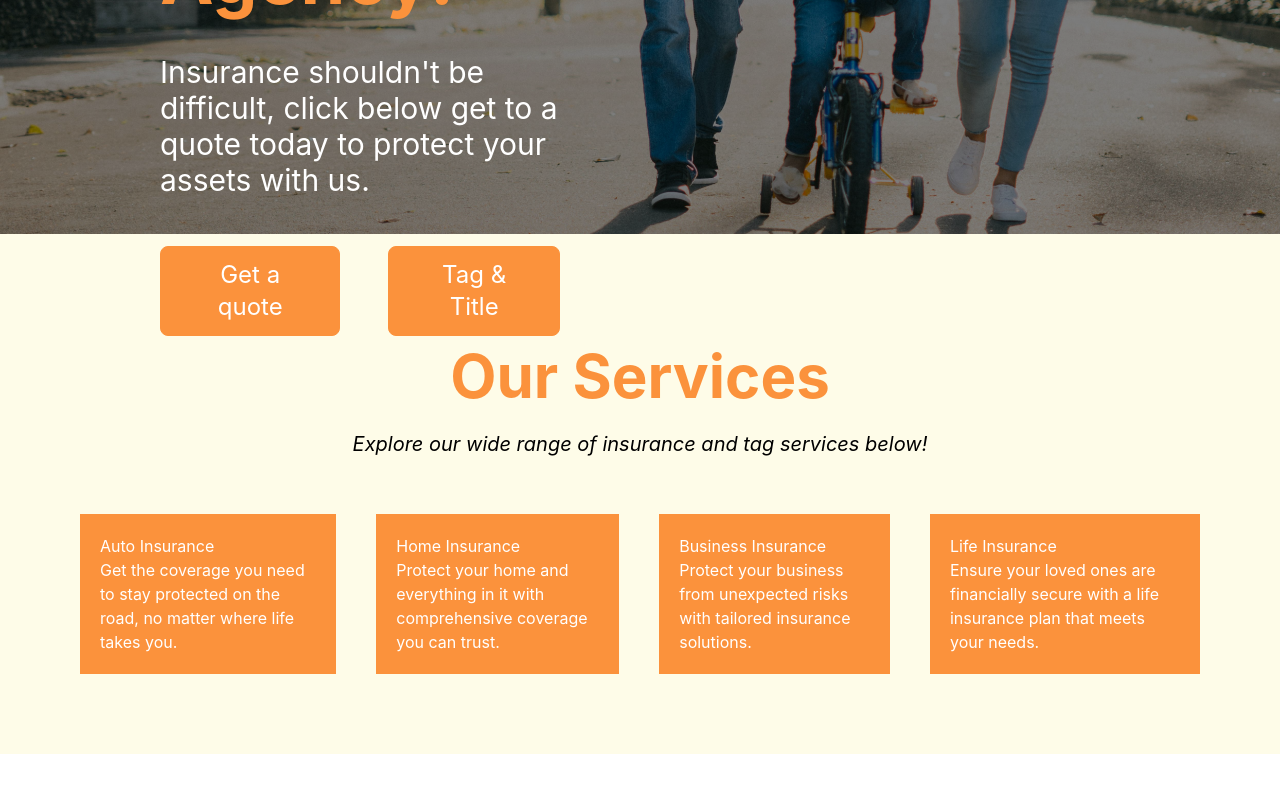
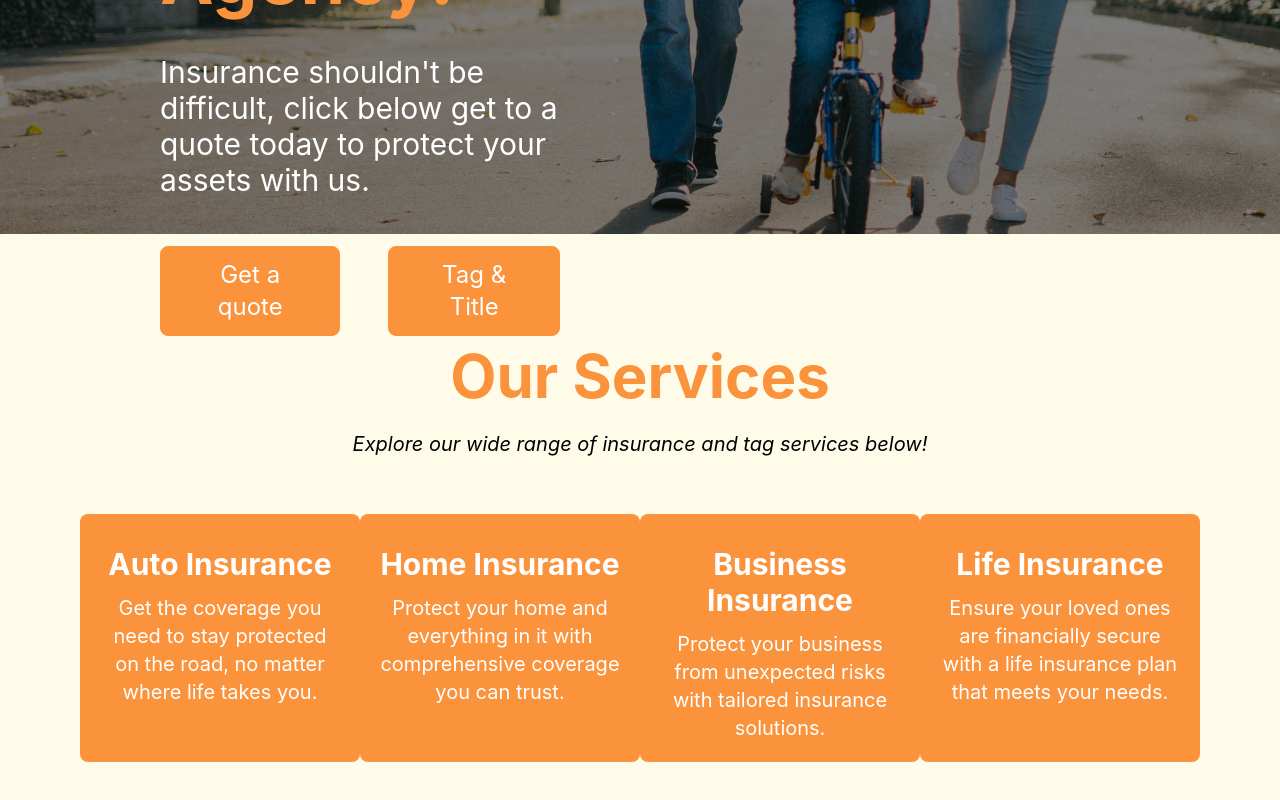
Before and after one commit to tajsharma/classic-insurance-proj, a React (Create React App) app in the folder insurance-frontend/: page / in a window 1280 px wide. Shown: the part 566-1366 px from the top of the page. Before the commit the page ends 1320 px from the top, so only its background shows below. Built offline with nearby package versions, Linux system fonts and the light colour scheme.

Commit message:
center and align insurance cards

```diff
--- a/insurance-frontend/src/Components/LandingPage.tsx
+++ b/insurance-frontend/src/Components/LandingPage.tsx
@@ -30,35 +30,35 @@ const LandingPage: React.FC = () => {
         <h2 className="text-6xl font-bold mb-6 text-center text-orange-400">Our Services</h2>
         <p className="text-xl text-center mb-4 "><i>Explore our wide range of insurance and tag services below!</i></p>
 
-        <div className='flex p-10 gap-10'>
+        <div className='flex p-10 justify-between'>
           {/* insurance cards below here */}
-          <div className='flex-col bg-orange-400 text-white p-5'>
-            <h3 className=''>Auto Insurance</h3>
-            <p>
+          <div className='flex-col bg-orange-400 text-white p-5 rounded-lg w-96 text-center'>
+            <h3 className='py-3 text-3xl font-bold'>Auto Insurance</h3>
+            <p className='text-xl'>
               Get the coverage you need to stay protected on the road,
               no matter where life takes you.
             </p>
           </div>
 
-          <div className='flex-col bg-orange-400 text-white p-5'>
-            <h3 className=''>Home Insurance</h3>
-            <p>
+          <div className='flex-col bg-orange-400 text-white p-5 rounded-lg w-96 text-center'>
+            <h3 className='py-3 text-3xl font-bold'>Home Insurance</h3>
+            <p className='text-xl'>
               Protect your home and everything in it with comprehensive
               coverage you can trust.
             </p>
           </div>
 
-          <div className='flex-col bg-orange-400 text-white p-5'>
-            <h3 className=''>Business Insurance</h3>
-            <p>
+          <div className='flex-col bg-orange-400 text-white p-5 rounded-lg w-96 text-center'>
+            <h3 className='py-3 text-3xl font-bold'>Business Insurance</h3>
+            <p className='text-xl'>
               Protect your business from unexpected risks with tailored
               insurance solutions.
             </p>
           </div>
 
-          <div className='flex-col bg-orange-400 text-white p-5'>
-            <h3 className=''>Life Insurance</h3>
-            <p className=''>
+          <div className='flex-col bg-orange-400 text-white p-5 rounded-lg w-96 text-center'>
+            <h3 className='py-3 text-3xl font-bold'>Life Insurance</h3>
+            <p className='text-xl'>
               Ensure your loved ones are financially secure with a life
               insurance plan that meets your needs.
             </p>
```
